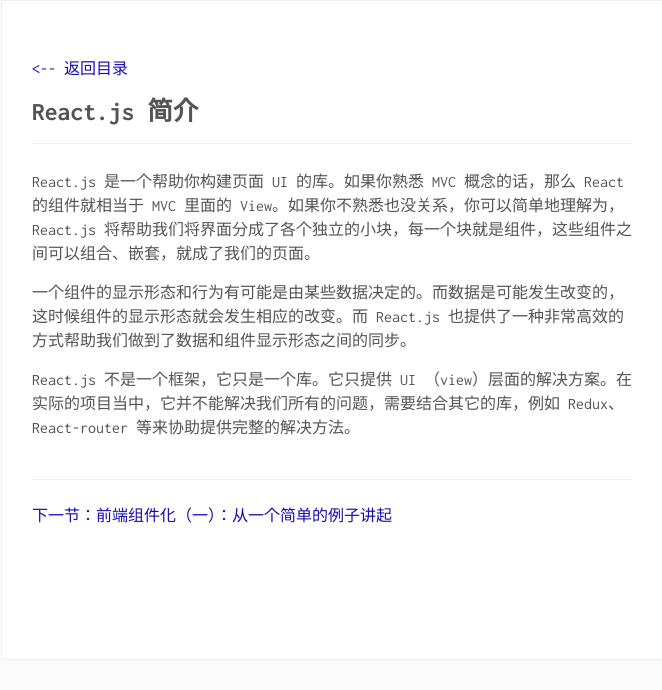
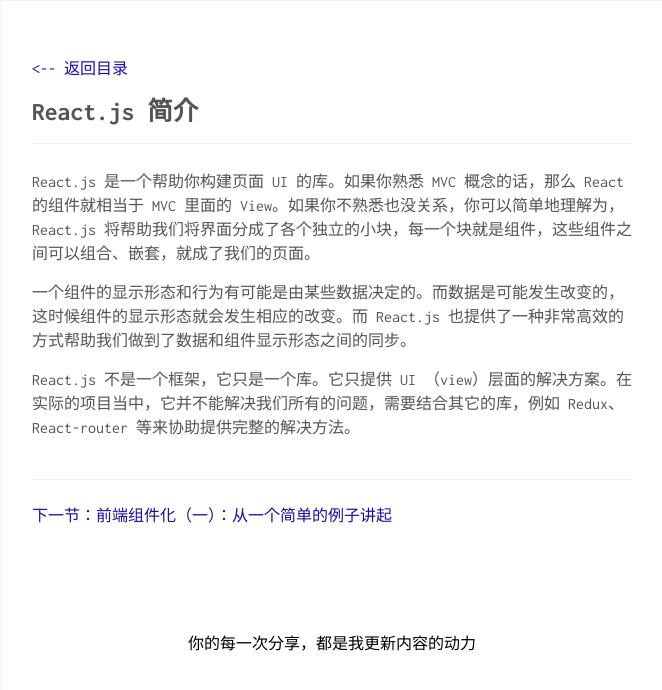
Before and after one commit to huzidaha/react-naive-book, a Jekyll site: the page built from _posts/2017-01-01-lesson1.md, in a window 1280 px wide. Shown: the top 690 px of the page, without its empty margins (308-970 px from the left). Built offline with Jekyll 4.4.1, drawn with Linux system fonts in a browser that asks for light colours; comment, search, counter and statistics services are not loaded.

Commit message:
新增分享模块

```diff
--- a/_layouts/post.html
+++ b/_layouts/post.html
@@ -31,6 +31,23 @@
 			</p>
 			{% endif %}
 		</div>
+		<div class='share-block'>
+			<p>你的每一次分享，都是我更新内容的动力</p>
+			<div class="share-block-inner">
+				<div class="jiathis_style_24x24">
+					<a class="jiathis_button_qzone"></a>
+					<a class="jiathis_button_tsina"></a>
+					<a class="jiathis_button_tqq"></a>
+					<a class="jiathis_button_weixin"></a>
+					<a class="jiathis_button_renren"></a>
+					<a href="http://www.jiathis.com/share?uid=2127727" class="jiathis jiathis_txt jtico jtico_jiathis" target="_blank"></a>
+				</div>
+				<script type="text/javascript">
+				var jiathis_config = {data_track_clickback:'true'};
+				</script>
+				<script type="text/javascript" src="http://v3.jiathis.com/code/jia.js?uid=2127727" charset="utf-8"></script>
+			</div>
+		</div>
 		<!-- 多说评论框 start -->
 	<div class="ds-thread" data-thread-key="{{page.url}}" data-title="{{page.title}}" data-url="http://react.huziketang.com/{{page.url}}"></div>
 	<!-- 多说评论框 end -->
--- a/assets/css/main.scss
+++ b/assets/css/main.scss
@@ -302,3 +302,19 @@
   top: 4px;
   left: 5px;
 }
+
+.share-block {
+	text-align: center;
+	height: 150px;
+	display: flex;
+	flex-direction: column;
+	justify-content: center;
+	p {
+		color: #000000;
+		margin: 10px;
+	}
+	.share-block-inner {
+		width: 180px;
+		margin: 0 auto;
+	}
+}
```
